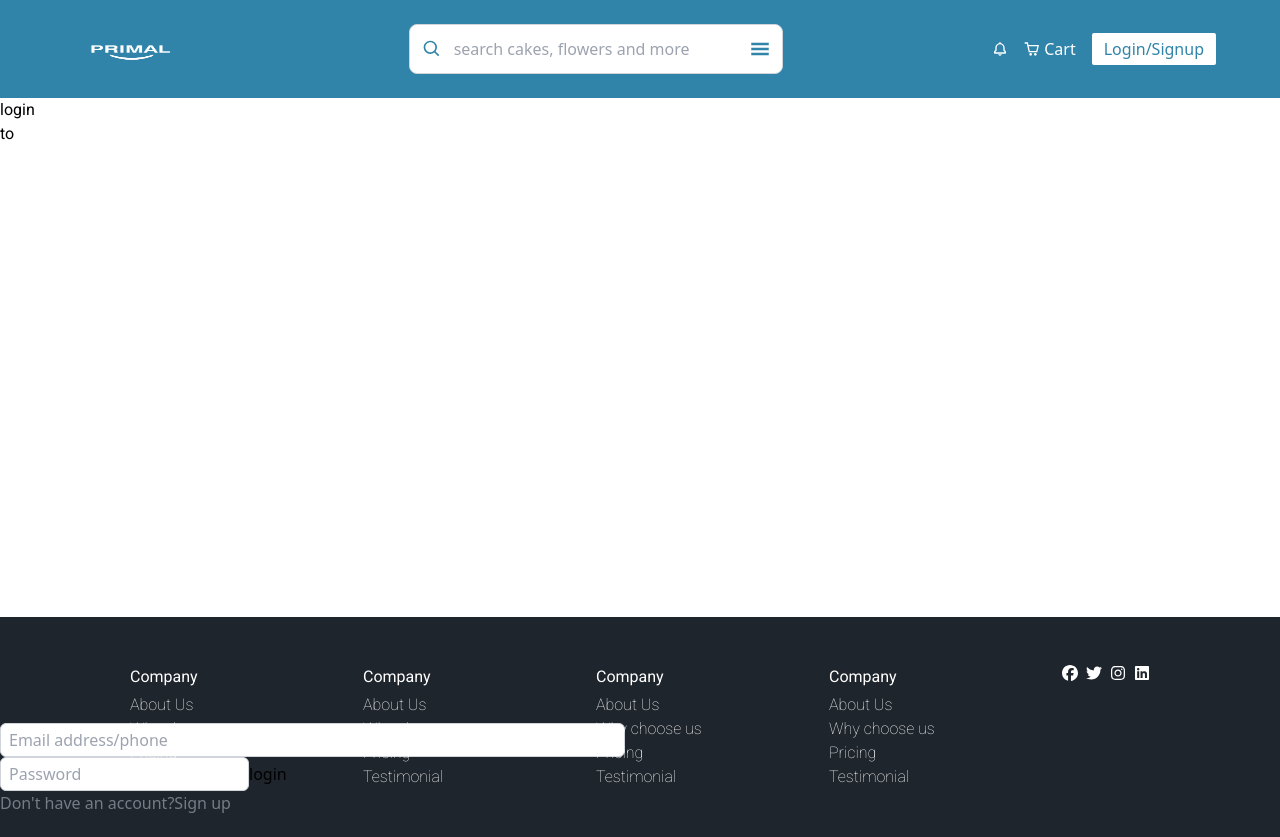
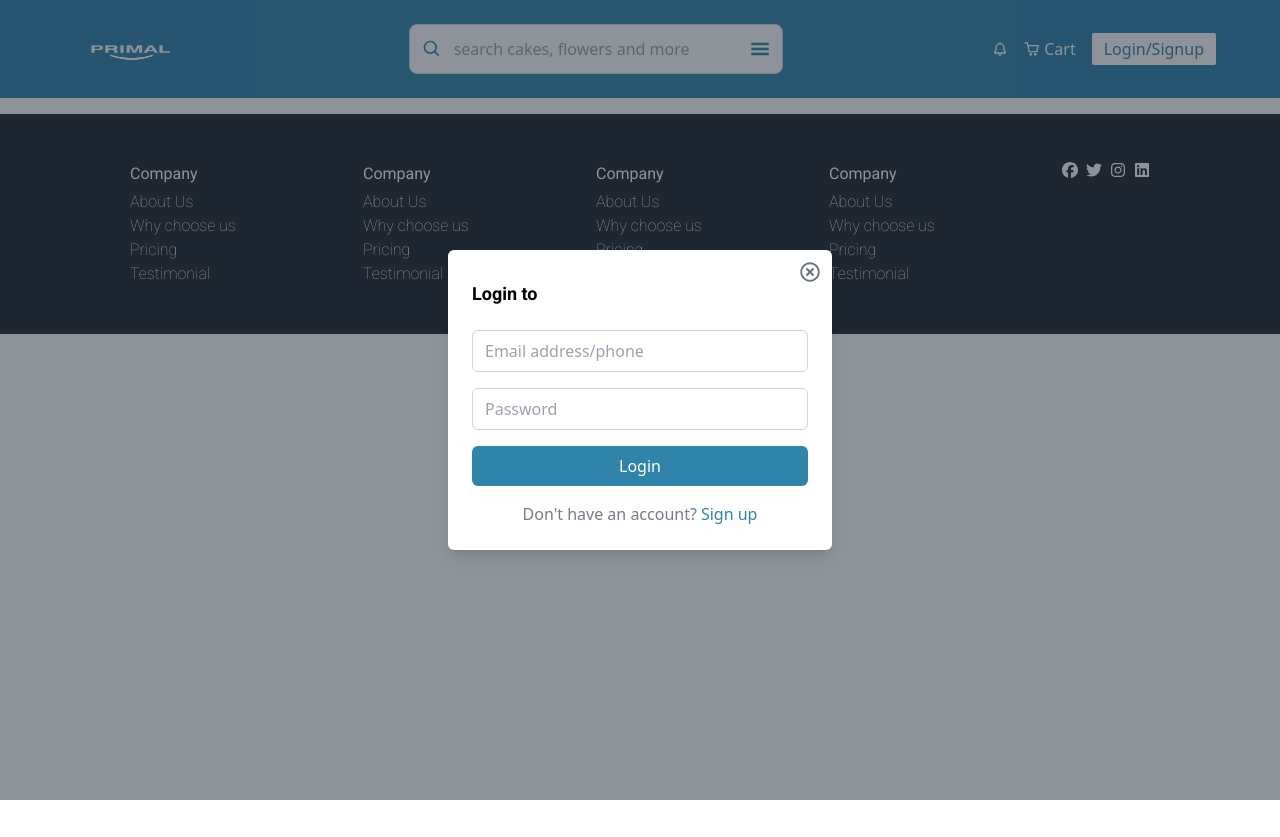
Before and after one commit to FlackoCodes/store-front, a React (Vite) app: page /login in a window 1280 px wide. After the commit the page ends 800 px from the top, so only its background shows below. Built offline with nearby package versions, Linux system fonts and the light colour scheme.

Commit message:
feat: login

```diff
--- a/src/components/Login.tsx
+++ b/src/components/Login.tsx
@@ -1,30 +1,46 @@
+import { useState } from "react";
 import logo from "../images/logo.png";
 import { FaRegTimesCircle } from "react-icons/fa";
 
 export default function Login() {
   return (
-    <div className="bg-white w-[625px] h-[503px]">
-      <header className="flex">
-        <h1>login to</h1>
-        <img src={logo} alt="logo" />
+    <div className="fixed inset-0 flex items-center justify-center bg-gray-800 bg-opacity-50 z-50">
+      <div className="relative bg-white p-6 rounded-md shadow-lg max-w-sm w-full">
+        {/* Close button */}
+        <button
+          className="absolute top-3 right-3 text-gray-500"
+          aria-label="Close"
+        >
+          <FaRegTimesCircle size={20} />
+        </button>
+
+        {/* Modal Header */}
+        <header className="flex items-center justify-between mb-4">
+          <h1 className="text-lg font-semibold">Login to</h1>
+          <img src={logo} alt="logo" className="h-10" />
         </header>
-      <form action="">
+
+        {/* Login Form */}
+        <form>
           <input
             type="text"
-          className="rounded-md outline-none border-gray-300 border-[1.5px] w-full py-1 px-2"
+            className="rounded-md outline-none border-gray-300 border-[1.5px] w-full py-2 px-3 mb-4"
             placeholder="Email address/phone"
           />
           <input
             type="password"
-          className="rounded-md outline-none border-gray-300 border-[1.5px] py-1 px-2"
+            className="rounded-md outline-none border-gray-300 border-[1.5px] w-full py-2 px-3 mb-4"
             placeholder="Password"
           />
-        <button>login</button>
-        <p className="text-[#757C86]">
+          <button className="w-full py-2 px-4 bg-[#3084A9] text-white rounded-md">
+            Login
+          </button>
+          <p className="text-[#757C86] mt-4 text-center">
             Don't have an account?
-          <span className="text-[#3084A9]FF">Sign up</span>
+            <span className="text-[#3084A9] ml-1 cursor-pointer">Sign up</span>
           </p>
         </form>
       </div>
+    </div>
   );
 }
--- a/src/components/NavBar.tsx
+++ b/src/components/NavBar.tsx
@@ -1,18 +1,25 @@
+//
+import { useState } from "react";
 import logo from "../images/logo.png";
 import { BiBell, BiSearch } from "react-icons/bi";
 import { CgShoppingCart } from "react-icons/cg";
 import { GiHamburgerMenu } from "react-icons/gi";
-import { Link } from "react-router-dom";
-
+import Login from "./Login";
 
 export default function NavBar() {
+  const [active, setActive] = useState(false);
+
+  const toggleLogs = () => {
+    setActive(!active);
+  };
+
   return (
-    <div className="bg-[#3084A9]">
+    <div>
+      <div className="bg-[#3084A9] relative">
         <nav className="flex justify-between items-center w-[90%] my-0 mx-auto py-4">
           <div>
             <img className="w-[135px] h-[66px]" src={logo} alt="logo" />
           </div>
-
           <div className="flex items-center border border-gray-300 rounded-lg px-3 py-2 max-w-md bg-white">
             <BiSearch className="text-xl text-[#3084A9] mr-2" />
             <input
@@ -28,17 +35,16 @@ export default function NavBar() {
               <CgShoppingCart className="text-white" />
               <span className="capitalize text-white">cart</span>
             </div>
-          <Link
-            to={"/login"}
+            <button
+              onClick={toggleLogs}
               className="border-none rounded-sm bg-white text-[#3084A9] py-1 px-3 capitalize"
             >
               login/signup
-          </Link>
-          {/* <button className="border-none rounded-sm bg-white text-[#3084A9] py-1 px-3 capitalize">
-            login/signup
-          </button> */}
+            </button>
           </div>
         </nav>
+        {active && <Login />}
+      </div>
     </div>
   );
 }
```
Lines whose indentation alone changed are shown as unchanged.
